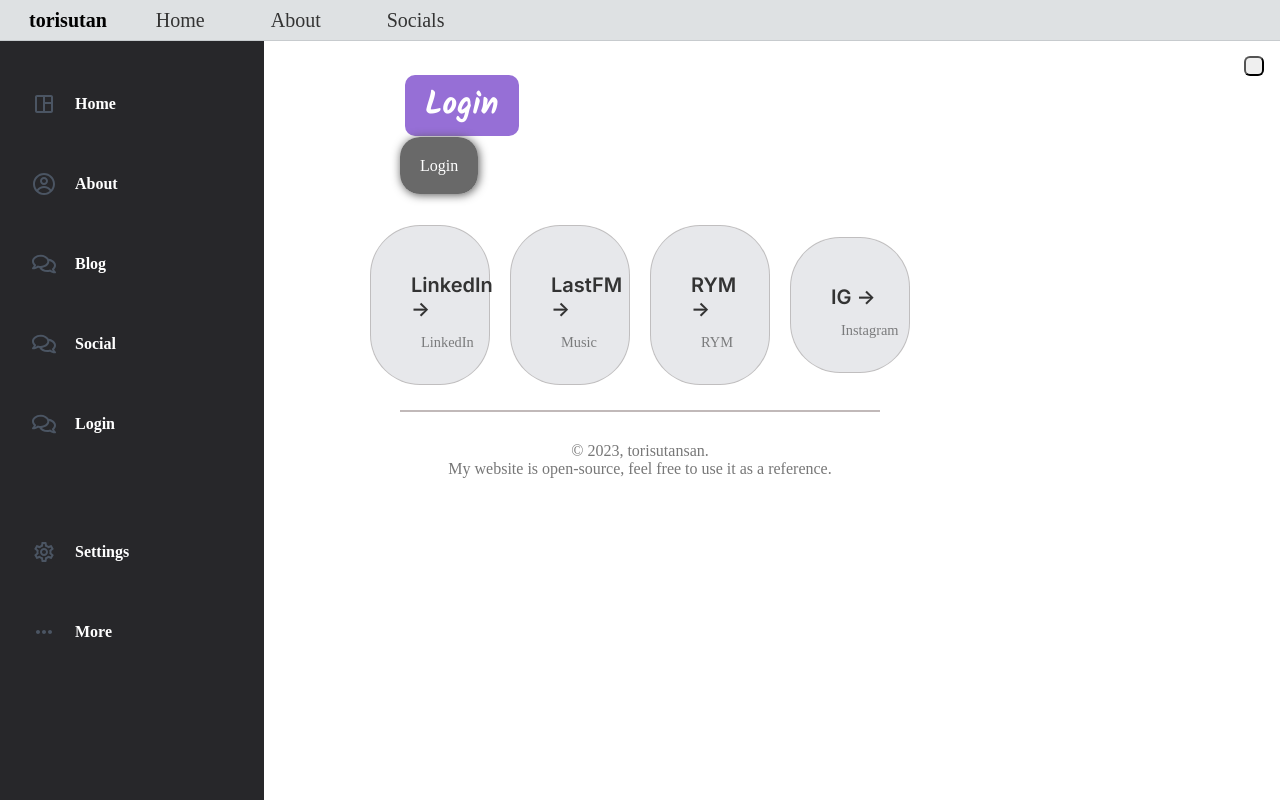
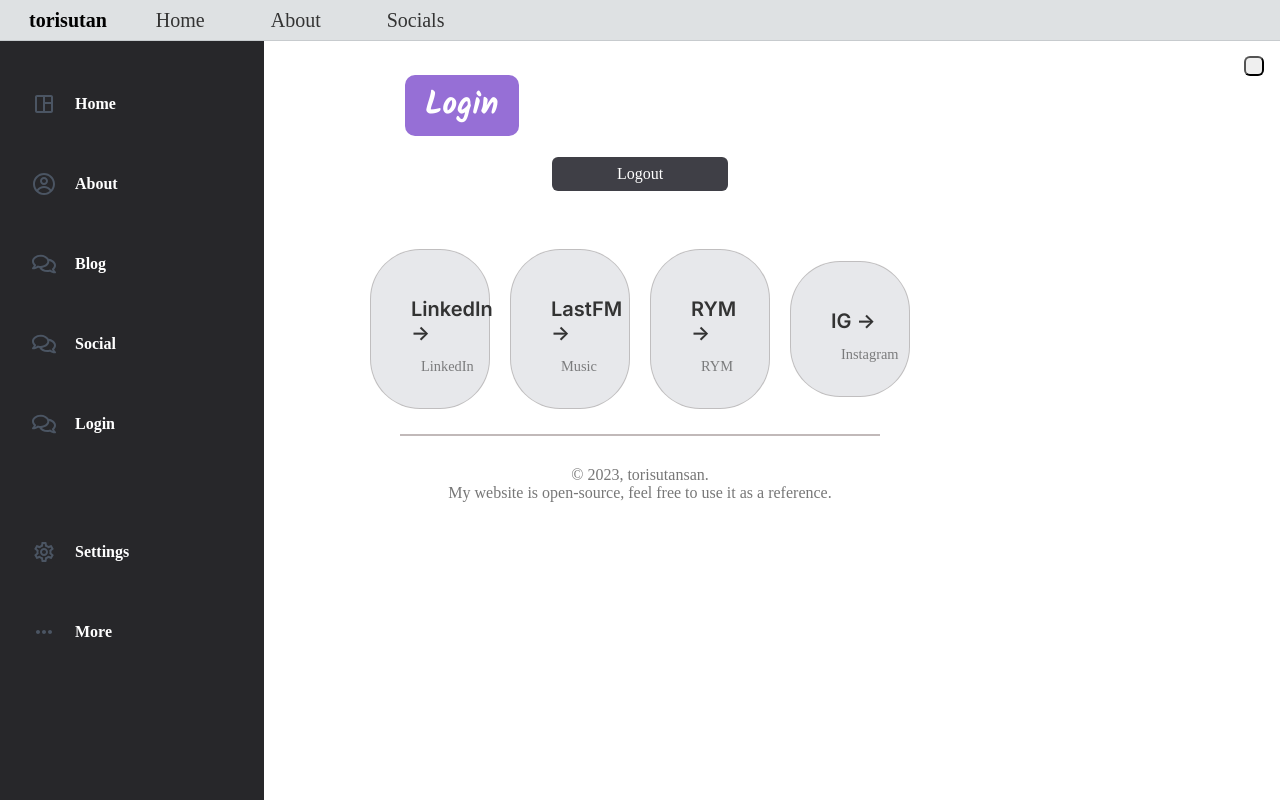
Before and after one commit to torisutansan02/torisutansan, a Next.js app: page /login in a window 1280 px wide. Built offline with nearby package versions, Linux system fonts and the light colour scheme; no server answers; a web font is replaced by a local one.

Commit message:
Fixing some of the new pages

```diff
--- a/pages/login.js
+++ b/pages/login.js
@@ -18,7 +18,14 @@ function Login() {
             <Sidebar></Sidebar>
 
             <h1 className = "heading"> Yay </h1>
-            <p classname = "pretty"> Welcome {user.name}! <Link href="/api/auth/logout"> Logout </Link> </p>
+
+            <p className = "pretty">
+                Welcome {user.name}! You can now access my
+                personal blogs to find out some interesting
+                things I do on my free time.
+            </p>
+
+            <Link href = "/api/auth/logout" className = "bg-zinc-700 hover:bg-gray-900 p-2 m-2 rounded-md flex w-40 text-center justify-center mx-auto text-white"> Logout </Link>
 
             <Footer/>
         </>
@@ -32,7 +39,7 @@ function Login() {
 
                 <h1 className = "heading"> Login </h1>
 
-                <Link className = "pretty" href="api/auth/login"> Login </Link>
+                <Link href = "/api/auth/login" className = "bg-zinc-700 hover:bg-gray-900 p-2 m-2 rounded-md flex w-40 text-center justify-center mx-auto text-white"> Logout </Link>
 
                 <Footer />
             </>
--- a/pages/socials.js
+++ b/pages/socials.js
@@ -17,7 +17,7 @@ function Socials() {
                 LinkedIn.
             </p>
 
-            <p>
+            <p className = "pretty">
                 Please click any of the four boxes on top of the
                 footer.
             </p>
```
